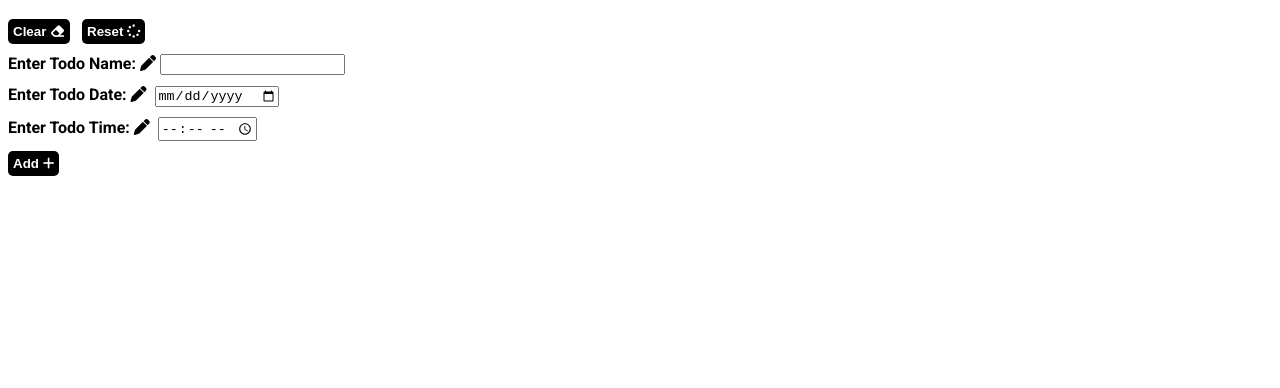
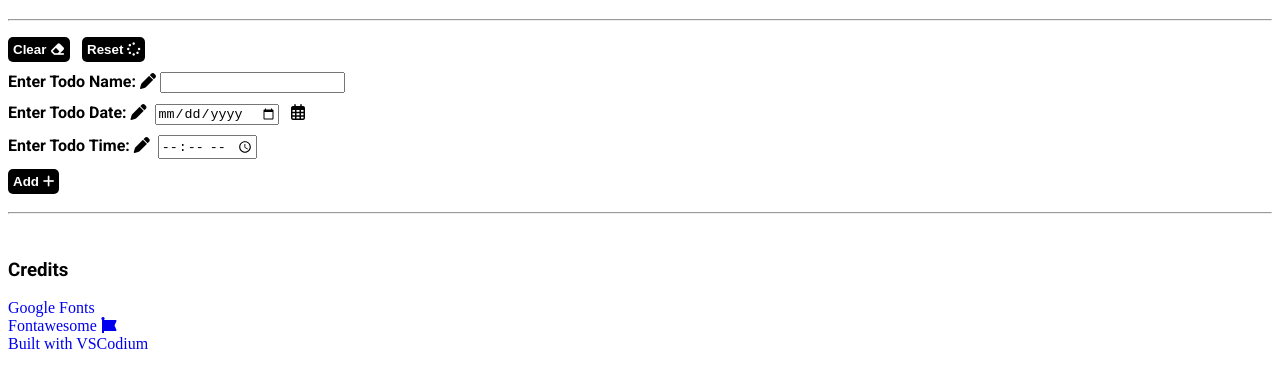
Before and after one commit to PolymorFox/Todo-List, a plain HTML site: page index.html in a window 1280 px wide. Shown: the part 62-450 px from the top of the page. Drawn offline with Linux system fonts and the light colour scheme.

Commit message:
Added more HTML

```diff
--- a/index.html
+++ b/index.html
@@ -16,7 +16,11 @@
     <title>Todo List</title>
   </head>
   <body>
+    <header>
       <h1>Todo List</h1>
+    </header>
+    <hr />
+    <main>
       <ul class="todo-list"></ul>
 
       <button id="clear">Clear <i class="fa-solid fa-eraser"></i></button>
@@ -25,11 +29,13 @@
       <br />
       <label for="name">Enter Todo Name: </label>
       <i class="fa-solid fa-pen"></i>
-    <input type="text" name="name" id="name" />
+      <input type="text" name="name" id="name" required />
       <br />
       <label for="date">Enter Todo Date: </label>
       <i class="fa-solid fa-pen"></i>&nbsp;
-    <input type="date" name="date" id="date" />
+      <input type="date" name="date" id="date" required />
+      &nbsp;
+      <i class="fa-regular fa-calendar-days"></i>
       <br />
       <label for="time">Enter Todo Time: </label>
       <i class="fa-solid fa-pen"></i>&nbsp;
@@ -37,11 +43,27 @@
 
       <br />
       <button id="add">Add <i class="fa-solid fa-plus"></i></button>
+    </main>
+    <hr />
+    <br />
+    <footer>
+      <h3>Credits</h3>
+
+      <a href="https://fonts.google.com">Google Fonts</a>
+      <br />
+      <a href="https://fontawesome.com">
+        Fontawesome
+        <i class="fa-solid fa-font-awesome"></i>
+      </a>
+      <br />
+      <a href="https://vscodium.com/">Built with VSCodium</a>
+
       <script src="script.js"></script>
       <script
         src="https://kit.fontawesome.com/86558bff2b.js"
         crossorigin="anonymous"
       ></script>
+    </footer>
     <!--Font Awesome Kit-->
   </body>
 </html>
--- a/script.js
+++ b/script.js
@@ -38,7 +38,7 @@ addButton.addEventListener("click", () => {
   const removeButton = document.createElement("button");
 
   removeButton.className = "remove";
-  removeButton.innerText = "Remove";
+  removeButton.innerHTML = 'Remove <i class="fa-solid fa-xmark"></i>';
 
   removeButton.addEventListener("click", () => {
     removeButton.parentElement.remove();
--- a/style.css
+++ b/style.css
@@ -1,6 +1,16 @@
-h1 {
+h1,
+h3 {
   font-family: "Roboto", sans-serif;
 }
+
+a:link {
+  text-decoration: none;
+}
+
+a:hover {
+  text-decoration: underline;
+}
+
 label {
   font-family: "Open Sans", sans-serif;
   font-family: "Roboto", sans-serif;
```
Lines whose indentation alone changed are shown as unchanged.
